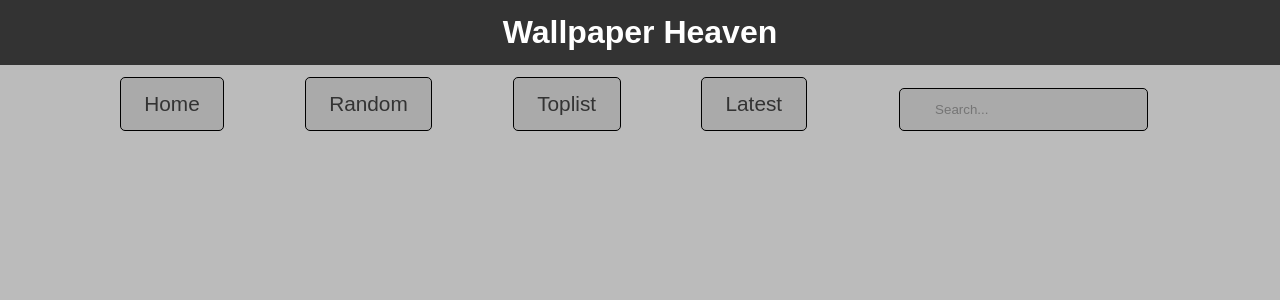
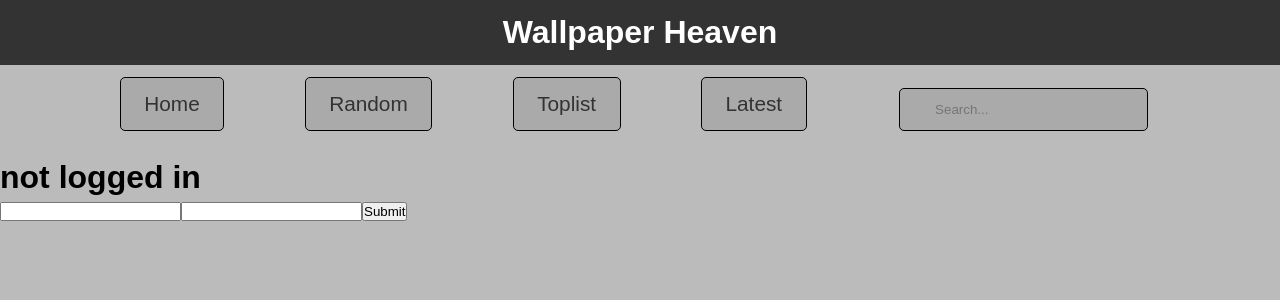
Before and after one commit to hausbence/wallhaven-frontend, a React (Create React App) app: page /login in a window 1280 px wide. Shown: the top 300 px of the page. Built offline with nearby package versions, Linux system fonts and the light colour scheme.

Commit message:
created a login schema

```diff
--- a/src/App.js
+++ b/src/App.js
@@ -9,6 +9,7 @@ import SingleWallpaper from "./components/pages/SingleWallpaper/SingleWallpaper"
 import TagPage from "./components/pages/TagPage/TagPage";
 import MainPage from "./components/pages/MainPage/MainPage";
 import Registration from "./components/pages/Registration";
+import Login from "./components/pages/WallpaperList/Login";
 
 const App = () => {
   return (
@@ -54,6 +55,7 @@ const App = () => {
               <Route exact path="/wallpaper/:id" component={SingleWallpaper} />
               <Route exact path="/tag/:id" component={TagPage} />
               <Route exact path="/registration" component={Registration} />
+              <Route exact path="/login" component={Login} />
             </div>
           </React.Fragment>
         </Switch>
--- /dev/null
+++ b/src/components/pages/WallpaperList/Login.js
@@ -0,0 +1,52 @@
+import React, {useState} from "react";
+import {useForm} from "react-hook-form";
+import Axios from "axios";
+
+
+const Login = () => {
+    const { handleSubmit, register, errors } = useForm();
+    const [login, setLogin] = useState(false)
+    const onSubmit = (values) => {
+        Axios.get(`http://localhost:8080/login/${values.email}/${values.password}`).then(r =>
+            setLogin(r.data)
+        )
+        console.log(values);
+    }
+    let logged = "";
+    if (login) {
+        logged = "logged in";
+    }
+    else {
+        logged = "not logged in"
+    }
+
+    return (
+        <React.Fragment>
+            <h1>{logged}</h1>
+            <form onSubmit={handleSubmit(onSubmit)}>
+                <input
+                    name="email"
+                    type="email"
+                    ref={register({
+                        required: true,
+                    })}
+                />
+                {errors.email && errors.email.message}
+                <input
+                    name="password"
+                    type="password"
+                    ref={register({
+                        required: true,
+                        minLength: 2,
+                        maxLength: 16,
+                    })}
+                />
+                {errors.password && errors.password.message}
+
+                <button type="submit">Submit</button>
+            </form>
+        </React.Fragment>
+    );
+};
+
+export default Login;
```
